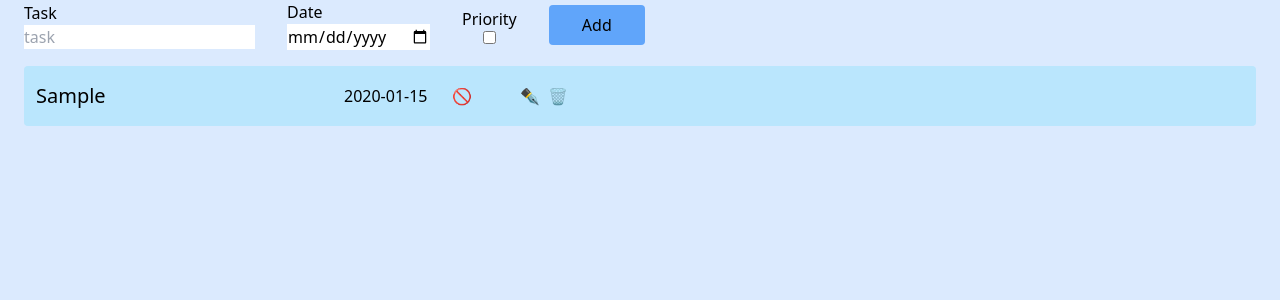
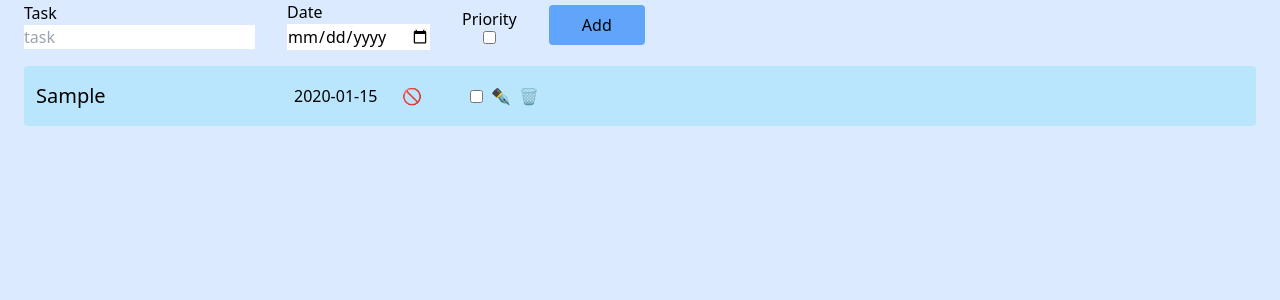
Before and after one commit to Nekromenzer/task-management, a React (Create React App) app: page / in a window 1280 px wide. Both pictures are taken after typing "Sample", "2020-01-15" into the empty fields and a click on the button "Add". Shown: the top 300 px of the page. Built offline with nearby package versions, Linux system fonts and the light colour scheme.

Commit message:
basic functions fix

```diff
--- a/src/App.js
+++ b/src/App.js
@@ -20,6 +20,7 @@ function App() {
   };
 
   const handleAdd = () => {
+    if (tasks.title !== "" && tasks.date !== "") {
       // const sampleList = [...taskList];
       // sampleList.push(tasks);
       // setTaskList(sampleList);
@@ -28,9 +29,10 @@ function App() {
       setTasks({
         title: "",
         date: "",
-      status: "",
+        status: false,
         priority: false,
       });
+    }
   };
 
   const handleDelete = (id) => {
@@ -41,8 +43,20 @@ function App() {
   const handleEdit = (task, id) => {
     const newTask = taskList.filter((_, idx) => idx === id);
     setTasks(newTask[0]);
+    handleDelete(id);
+  };
 
-    handleDelete(id);
+  const handleState = (idx) => {
+    const newList = taskList.map((item, index) => {
+      if (index === idx) {
+        return {
+          ...item,
+          status: !item.status,
+        };
+      }
+      return item;
+    });
+    setTaskList(newList);
   };
 
   return (
@@ -93,11 +107,12 @@ function App() {
               key={idx}
               className="w-full flex gap-2 items-center py-4 px-3 bg-sky-200 rounded"
             >
-              <div className="text-xl w-[300px]">{task.title}</div>
+              <div className="text-xl w-[250px]">{task.title}</div>
               <div className="text-base w-[100px]">{task.date}</div>
               <div className="text-base w-[60px]">
                 {task.priority ? "🔥" : "🚫"}
               </div>
+              <input type="checkbox" onChange={() => handleState(idx)} />
               <button
                 className="text-blue-600 font-bold"
                 onClick={() => handleEdit(task, idx)}
```
Lines whose indentation alone changed are shown as unchanged.
